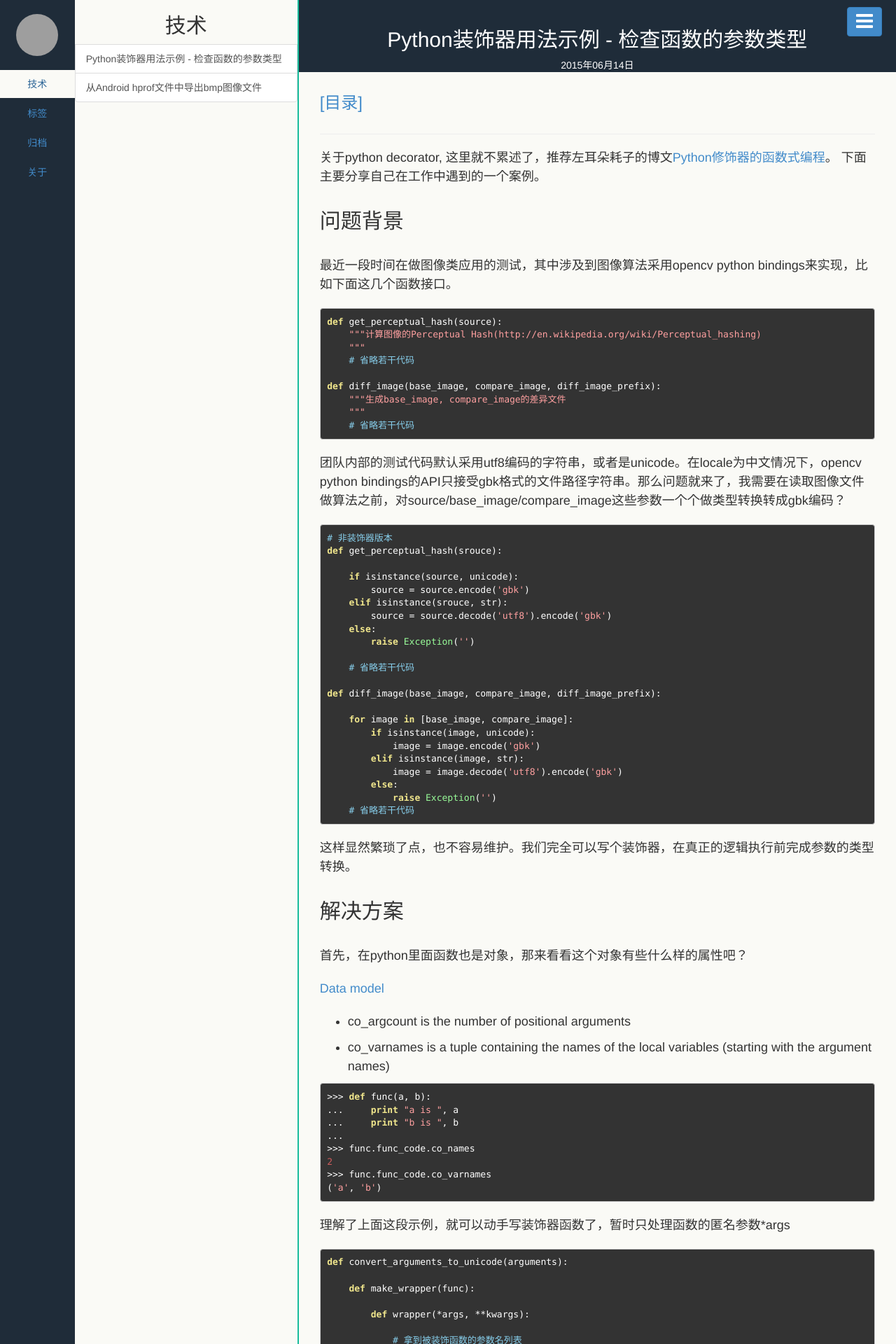
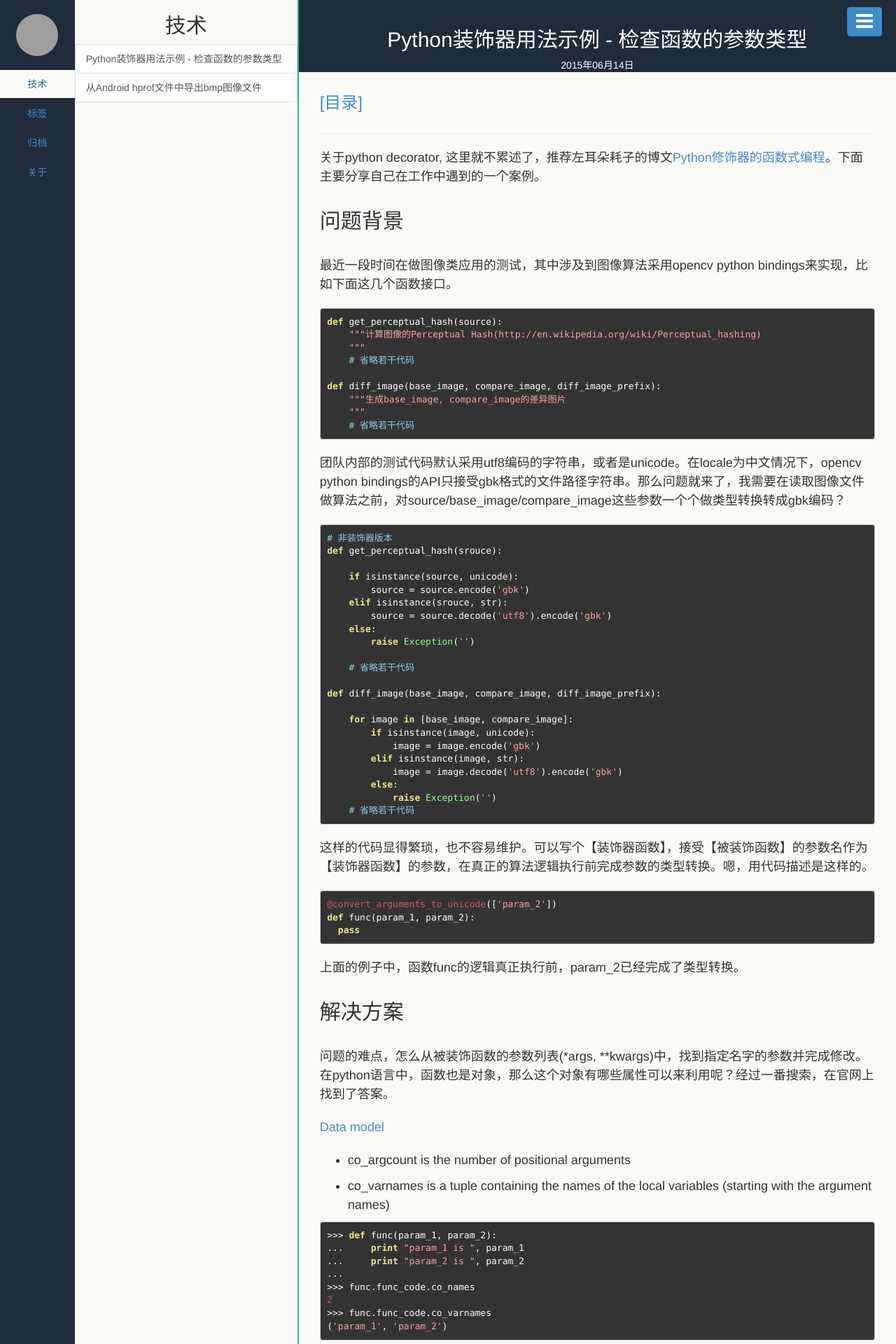
Before and after one commit to yanjian824/yanjian824.github.io, a Jekyll site: the page built from _posts/2015-06-14-use-python-decorator-to-convert-function-argument.md, in a window 1280 px wide. Shown: the top 1920 px of the page at 70% size. Built offline with Jekyll 4.4.1, drawn with Linux system fonts in a browser that asks for light colours; grey boxes are pictures that could not be loaded.

````diff
--- a/_posts/2015-06-14-use-python-decorator-to-convert-function-argument.md
+++ b/_posts/2015-06-14-use-python-decorator-to-convert-function-argument.md
@@ -7,8 +7,7 @@ keywords: Python,Decorator
 description:
 ---
 
-关于python decorator, 这里就不累述了，推荐左耳朵耗子的博文[Python修饰器的函数式编程](http://coolshell.cn/articles/11265.html)。
-下面主要分享自己在工作中遇到的一个案例。
+关于python decorator, 这里就不累述了，推荐左耳朵耗子的博文[Python修饰器的函数式编程](http://coolshell.cn/articles/11265.html)。下面主要分享自己在工作中遇到的一个案例。
 
 ## 问题背景
 
@@ -21,7 +20,7 @@ def get_perceptual_hash(source):
     # 省略若干代码
 
 def diff_image(base_image, compare_image, diff_image_prefix):
-    """生成base_image, compare_image的差异文件
+    """生成base_image, compare_image的差异图片
     """
     # 省略若干代码
 ```
@@ -53,25 +52,32 @@ def diff_image(base_image, compare_image, diff_image_prefix):
     # 省略若干代码
 ```
 
-这样显然繁琐了点，也不容易维护。我们完全可以写个装饰器，在真正的逻辑执行前完成参数的类型转换。
+这样的代码显得繁琐，也不容易维护。可以写个【装饰器函数】，接受【被装饰函数】的参数名作为【装饰器函数】的参数，在真正的算法逻辑执行前完成参数的类型转换。嗯，用代码描述是这样的。
+```python
+@convert_arguments_to_unicode(['param_2'])
+def func(param_1, param_2):
+  pass
+```
+上面的例子中，函数func的逻辑真正执行前，param_2已经完成了类型转换。
+
 
 ## 解决方案
 
-首先，在python里面函数也是对象，那来看看这个对象有些什么样的属性吧？
+问题的难点，怎么从被装饰函数的参数列表(*args, **kwargs)中，找到指定名字的参数并完成修改。在python语言中，函数也是对象，那么这个对象有哪些属性可以来利用呢？经过一番搜索，在官网上找到了答案。
 
 [Data model](https://docs.python.org/2/reference/datamodel.html)
 - co_argcount is the number of positional arguments
 - co_varnames is a tuple containing the names of the local variables (starting with the argument names)
 
 ```python
->>> def func(a, b):
-...     print "a is ", a
-...     print "b is ", b
+>>> def func(param_1, param_2):
+...     print "param_1 is ", param_1
+...     print "param_2 is ", param_2
 ...
 >>> func.func_code.co_names
 2
 >>> func.func_code.co_varnames
-('a', 'b')
+('param_1', 'param_2')
 ```
 
 理解了上面这段示例，就可以动手写装饰器函数了，暂时只处理函数的匿名参数*args
````
